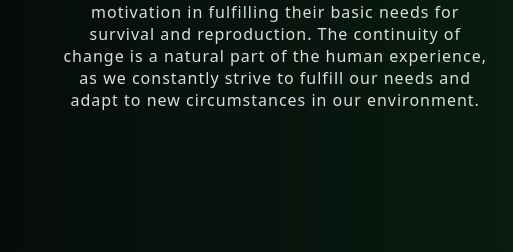
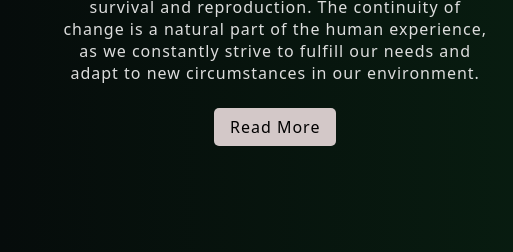
Before and after one commit to Zack-Dx/Hierarchy-Grid, a plain HTML site: page index.html in a window 1280 px wide. Shown: the part 548-800 px from the top of the page, 0-513 px from the left. Drawn offline with Linux system fonts and the light colour scheme; grey boxes are pictures that could not be loaded; a web font is replaced by a local one.

Commit message:
Read More button added.

```diff
--- a/index.html
+++ b/index.html
@@ -26,6 +26,13 @@
           natural part of the human experience, as we constantly strive to
           fulfill our needs and adapt to new circumstances in our environment.
         </p>
+        <div class="btn">
+          <a
+            href="https://canadacollege.edu/dreamers/docs/Maslows-Hierarchy-of-Needs.pdf"
+            download
+            >Read More</a
+          >
+        </div>
       </div>
       <div class="gallery">
         <div
--- a/style.css
+++ b/style.css
@@ -54,6 +54,23 @@ body {
   font-family: "Source Sans Pro", sans-serif;
 }
 
+.btn {
+  margin-top: 2rem;
+}
+.btn a {
+  padding: 0.5rem 1rem;
+  text-decoration: none;
+  background-color: #d3c8c8;
+  transition: all 0.6s ease-in-out;
+  border-radius: 5px;
+  color: black;
+}
+.btn a:hover {
+  background-color: rgb(0, 0, 0);
+  color: white;
+  box-shadow: 0 0 12px white;
+}
+
 .box {
   background-size: cover;
   background-position: top;
```
